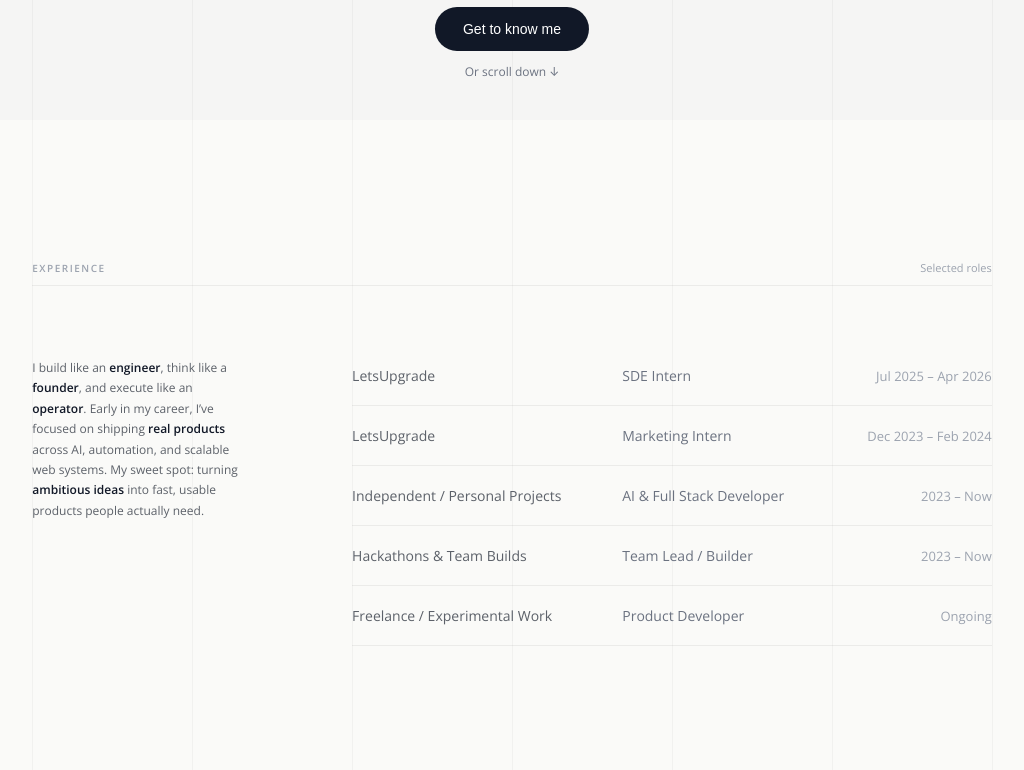
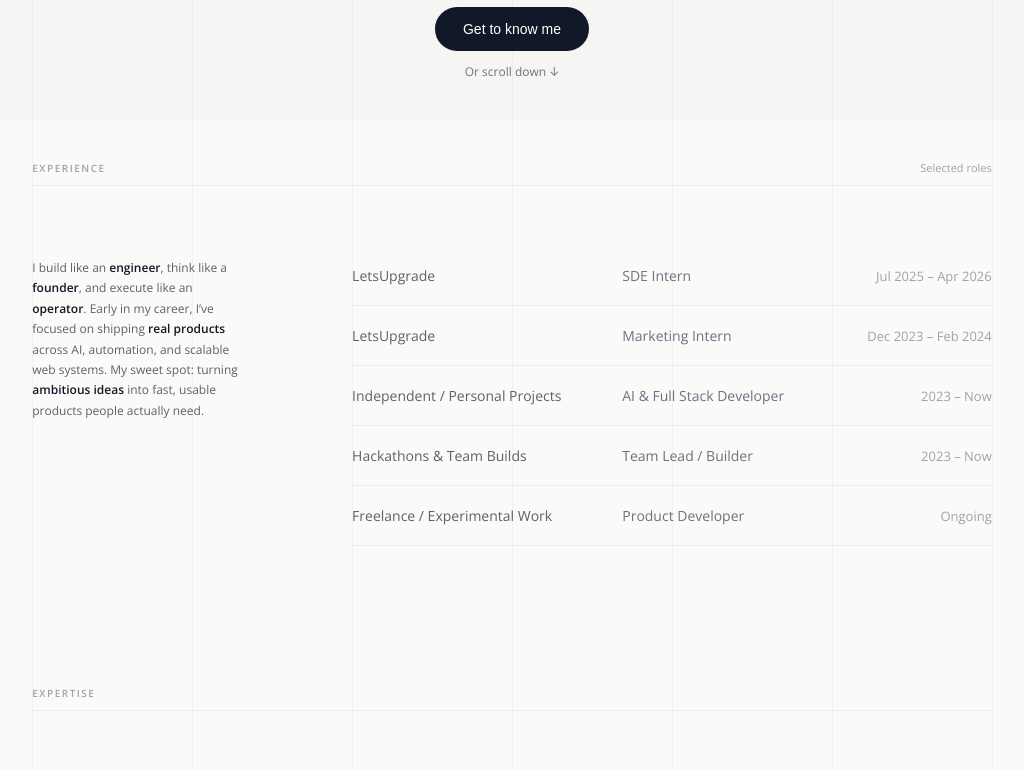
Before and after one commit to Raheel-10k/MyPortfolio, a React (Vite) app: page / in a window 1280 px wide. Shown: the part 680-1450 px from the top of the page, without its empty margins (128-1152 px from the left). Built offline with nearby package versions, Linux system fonts and the light colour scheme; no server answers.

Commit message:
v1.1.1: spacing fixed between sections

```diff
--- a/src/index.css
+++ b/src/index.css
@@ -75,8 +75,7 @@ body {
   background-color: var(--section-bg);
   background-image: linear-gradient(to right, var(--grid-line) 1px, transparent 1px);
   background-size: 12.5vw 100%;
-  padding: 100px 12.52% 0;
-  transition: background-color 0.3s ease;
+  padding: 0px 12.52% 0;
 }
 
 .section-header {
```
